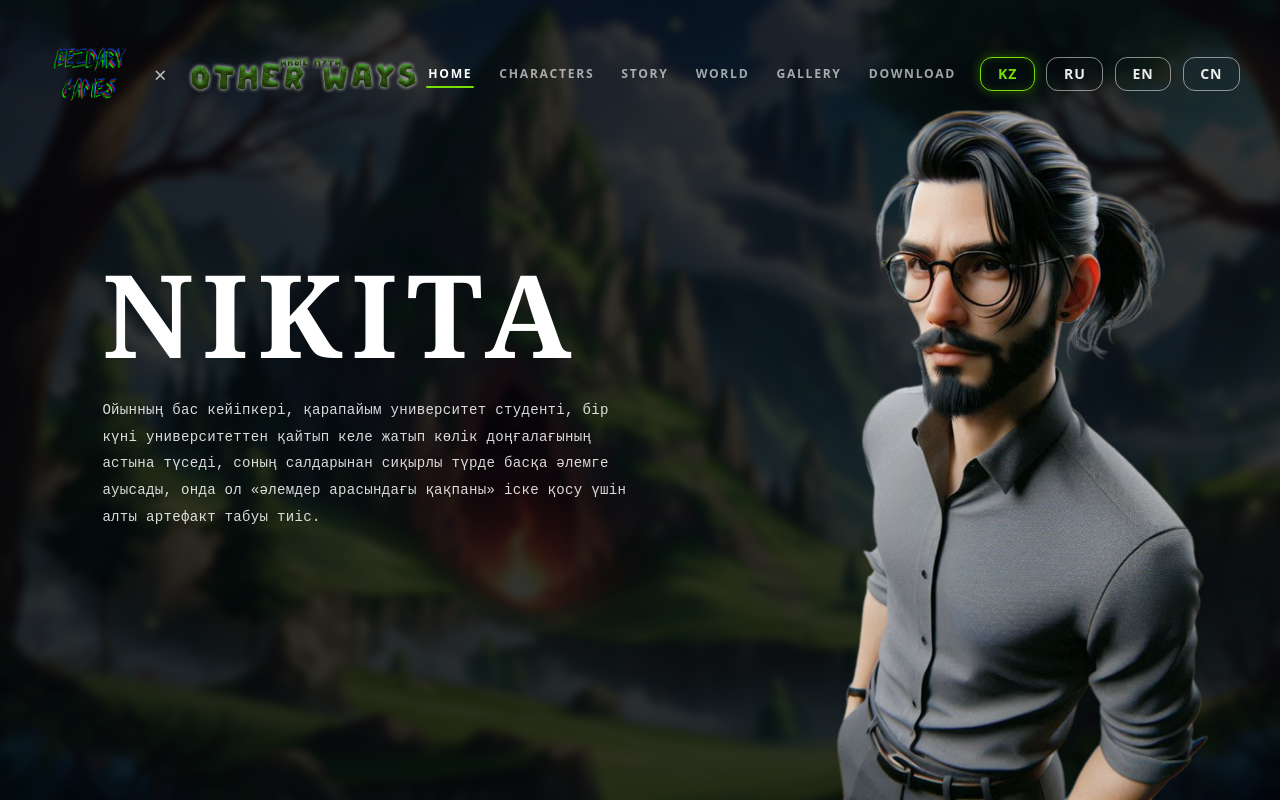
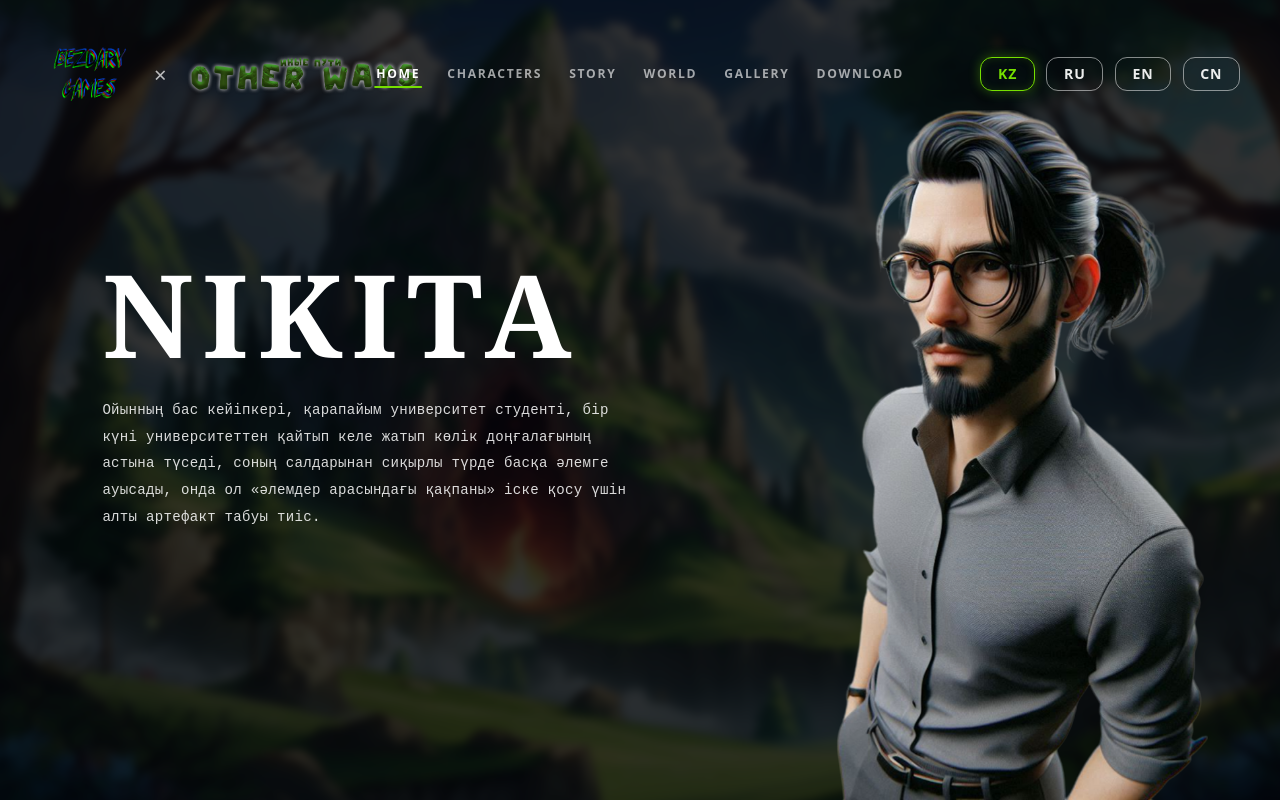
Before and after one commit to darynqazaqstan01/other-ways, a Next.js app: page / in a window 1280 px wide. Built offline with nearby package versions, Linux system fonts and the light colour scheme.

Commit message:
center the top navigation

```diff
--- a/app/page.tsx
+++ b/app/page.tsx
@@ -36,9 +36,9 @@ export default function Page() {
     return () => clearInterval(id);
   }, []);
 
-  // Экран енін бақылаймыз: тарылса — гамбургерге көшеміз
+  // Экран енін бақылаймыз: 1280px-тен тарылса — гамбургерге көшеміз
   useEffect(() => {
-    const check = () => setIsMobile(window.innerWidth < 1100);
+    const check = () => setIsMobile(window.innerWidth < 1280);
     check();
     window.addEventListener("resize", check);
     return () => window.removeEventListener("resize", check);
@@ -182,11 +182,20 @@ export default function Page() {
           />
         </div>
 
-        {/* орта: навигация (тек кең экранда) */}
+        {/* орта: навигация — хедердің ДӘЛ ортасына қадалған (тек кең экранда) */}
         {!isMobile && (
           <nav
             aria-label="primary"
-            style={{ display: "flex", alignItems: "center", gap: "clamp(14px, 1.8vw, 30px)" }}
+            style={{
+              position: "absolute",
+              left: "50%",
+              top: "50%",
+              transform: "translate(-50%, -50%)",
+              display: "flex",
+              alignItems: "center",
+              gap: "clamp(14px, 1.8vw, 30px)",
+              whiteSpace: "nowrap",
+            }}
           >
             {NAV.map((item) => {
               const isActive = item === activeNav;
```
